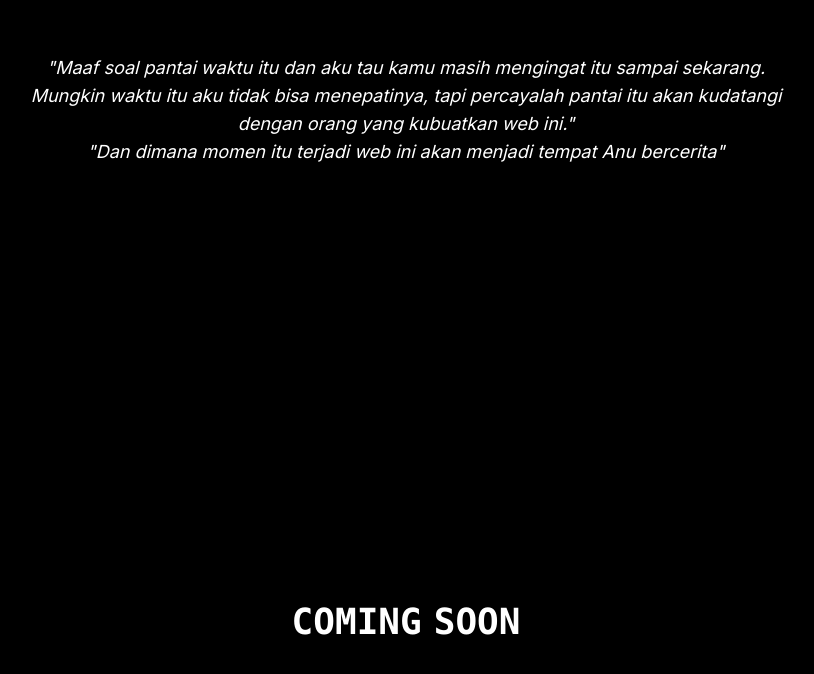
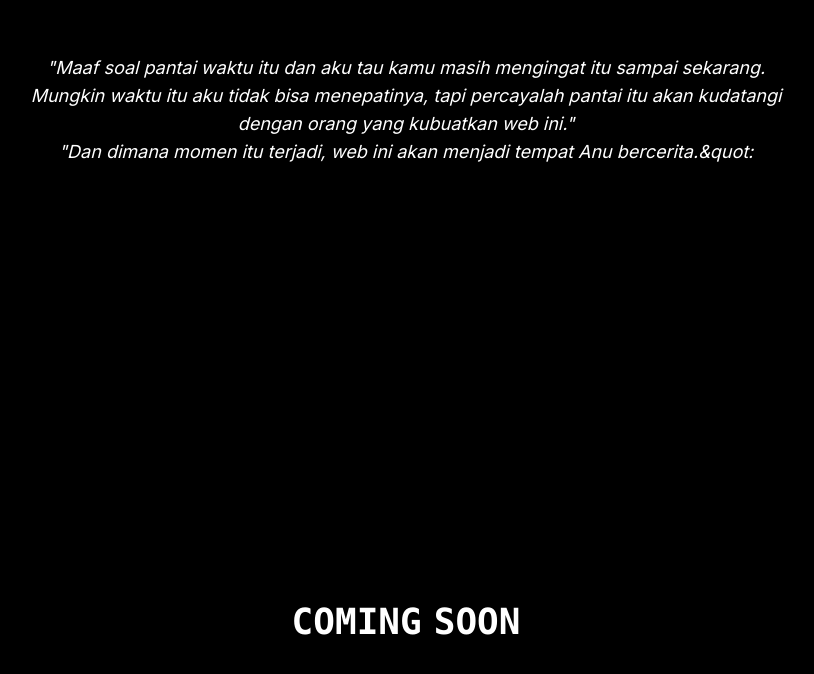
Before and after one commit to adinugroh0/aboutdiss, a Next.js app: page / in a window 1280 px wide. Shown: the part 8999-9673 px from the top of the page, without its empty margins (234-1048 px from the left). Built offline with nearby package versions, Linux system fonts and the light colour scheme.

Commit message:
perbaikan pantai

```diff
--- a/src/components/BoxRevealDemo.tsx
+++ b/src/components/BoxRevealDemo.tsx
@@ -1,18 +1,17 @@
 import BoxReveal from "@/components/ui/box-reveal";
-import Image from "next/image";
 
 export async function BoxRevealDemo() {
   return (
-    <div className="w-full h-screen flex flex-col items-center justify-around overflow-hidden ">
+    <div className="w-full h-screen flex flex-col items-center justify-around overflow-hidden">
       <BoxReveal boxColor={"#A19E9E"} duration={0.9}>
         <h2 className="mt-[.5rem] text-lg text-white max-w-3xl text-center italic">
-          "Maaf soal pantai waktu itu dan aku tau kamu masih mengingat itu
+          &quot;Maaf soal pantai waktu itu dan aku tau kamu masih mengingat itu
           sampai sekarang. Mungkin waktu itu aku tidak bisa menepatinya, tapi
           percayalah pantai itu akan kudatangi dengan orang yang kubuatkan web
-          ini."
+          ini.&quot;
           <br />
-          "Dan dimana momen itu terjadi web ini akan menjadi tempat Anu
-          bercerita"
+          &quot;Dan dimana momen itu terjadi, web ini akan menjadi tempat Anu
+          bercerita.&quot:
         </h2>
       </BoxReveal>
     </div>
```
